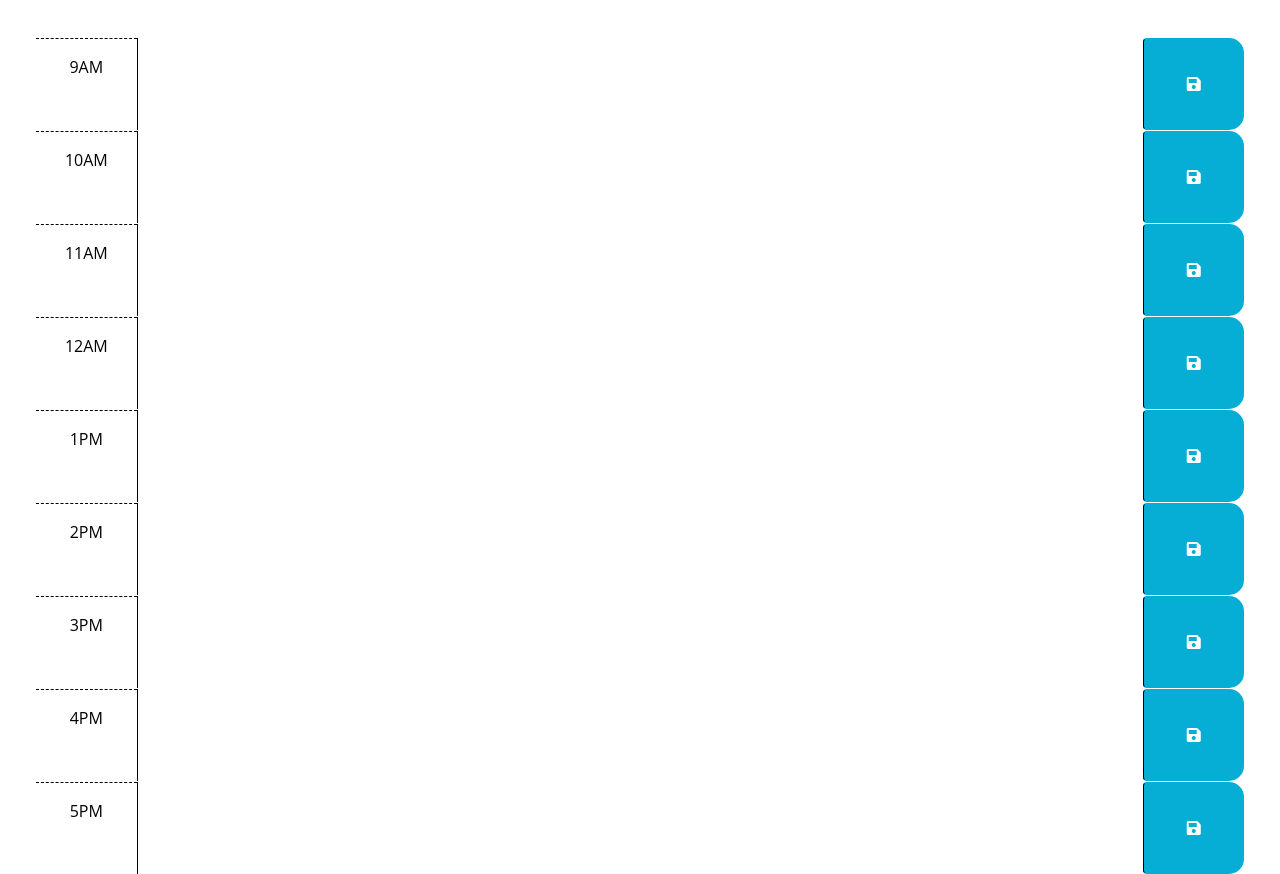
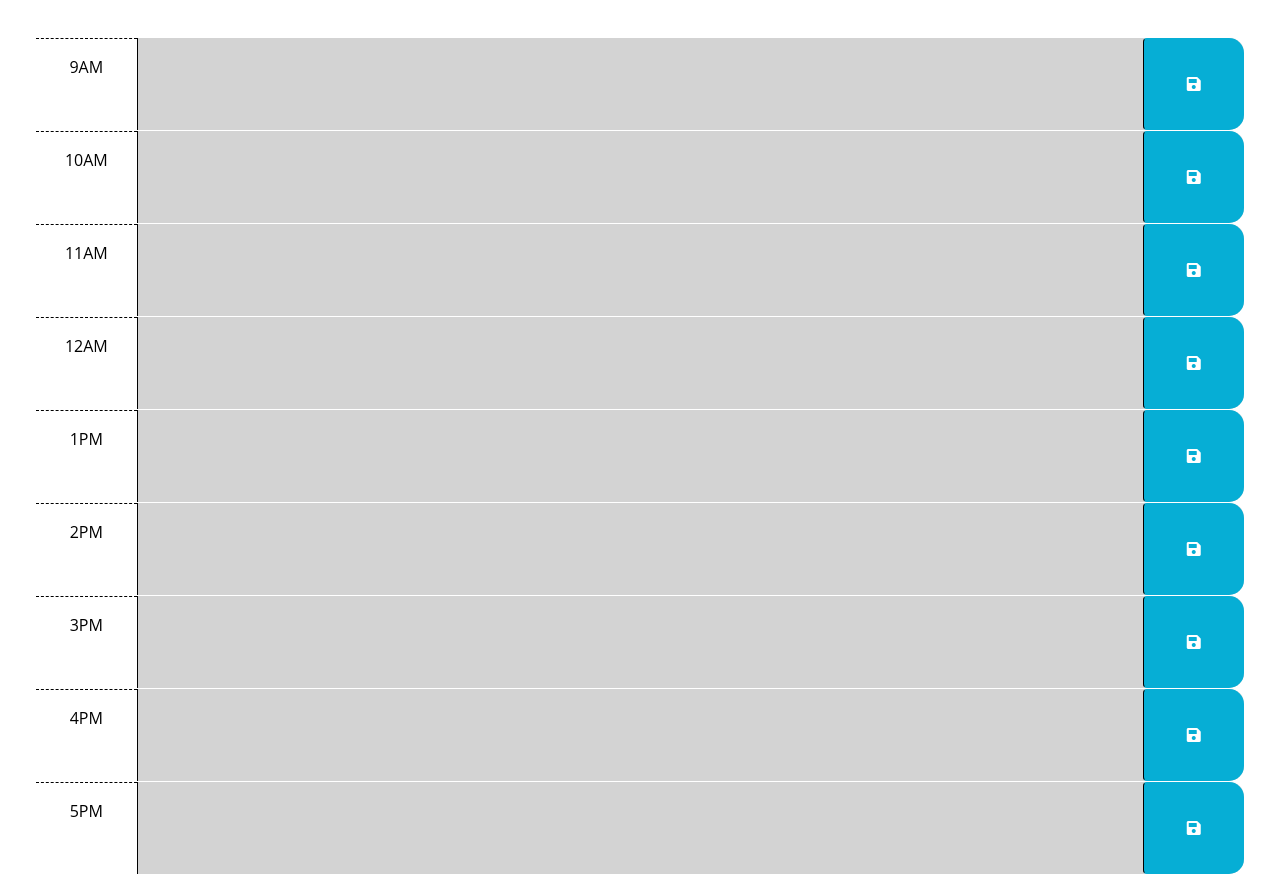
Before and after one commit to JozelineSu/work-day-scheduler, a plain HTML site: page Develop/index.html in a window 1280 px wide. Shown: the part 260-1134 px from the top of the page. Drawn offline with nearby package versions, Linux system fonts and the light colour scheme.

Commit message:
made if statements to compare current time hour to each time div

```diff
--- a/Develop/index.html
+++ b/Develop/index.html
@@ -76,7 +76,7 @@
       </button>
     </div>
 
-    <div id="1" class="row time-block">
+    <div id="13" class="row time-block">
       <div class="col-2 col-md-1 hour text-center py-3">1PM</div>
       <textarea class="col-8 col-md-10 description" rows="3"> </textarea>
       <button  id="save-button" class="btn saveBtn col-2 col-md-1" aria-label="save">
@@ -84,7 +84,7 @@
       </button>
     </div>
 
-    <div id="2" class="row time-block">
+    <div id="14" class="row time-block">
       <div class="col-2 col-md-1 hour text-center py-3">2PM</div>
       <textarea class="col-8 col-md-10 description" rows="3"> </textarea>
       <button id="save-button" class="btn saveBtn col-2 col-md-1" aria-label="save">
@@ -92,7 +92,7 @@
       </button>
     </div>
 
-    <div id="3" class="row time-block">
+    <div id="15" class="row time-block">
       <div class="col-2 col-md-1 hour text-center py-3">3PM</div>
       <textarea class="col-8 col-md-10 description" rows="3"> </textarea>
       <button  id="save-button" class="btn saveBtn col-2 col-md-1" aria-label="save">
@@ -100,7 +100,7 @@
       </button>
     </div>
 
-    <div id="4" class="row time-block">
+    <div id="16" class="row time-block">
       <div class="col-2 col-md-1 hour text-center py-3">4PM</div>
       <textarea class="col-8 col-md-10 description" rows="3"> </textarea>
       <button  id="save-button" class="btn saveBtn col-2 col-md-1" aria-label="save">
@@ -108,7 +108,7 @@
       </button>
     </div>
 
-    <div id="5" class="row time-block">
+    <div id="17" class="row time-block">
       <div class="col-2 col-md-1 hour text-center py-3">5PM</div>
       <textarea class="col-8 col-md-10 description" rows="3"> </textarea>
       <button  id="save-button" class="btn saveBtn col-2 col-md-1" aria-label="save">
--- a/Develop/script.js
+++ b/Develop/script.js
@@ -42,10 +42,22 @@ saveButtonEl.on('click', function () {
 function assignClasses() {
 var time = new Date();
   var hours = time.getHours();
-  var minutes = time.getMinutes();
-  var currentTime = (hours-12) + ":" + minutes;
+  var currentTime = (hours);
 console.log(currentTime);
 
+timeBlock.each(function () {
+  var timeText = $(this).attr("id");
+
+  if (timeText < currentTime) {
+    $(this).addClass("past");
+
+  } else if (timeText === currentTime) {
+    $(this).addClass("present");
+
+  } else {
+    $(this).addClass("future");
+  }
+})
 
 }
 
```
